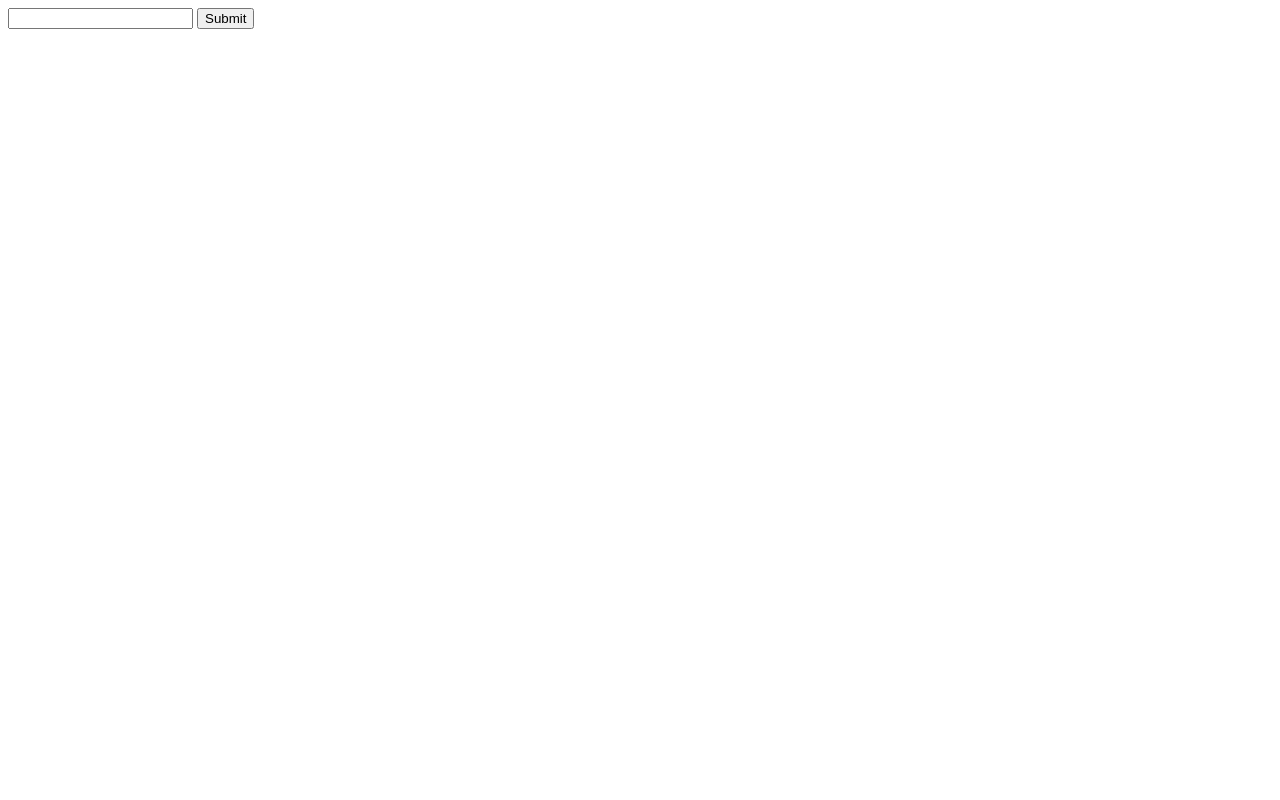
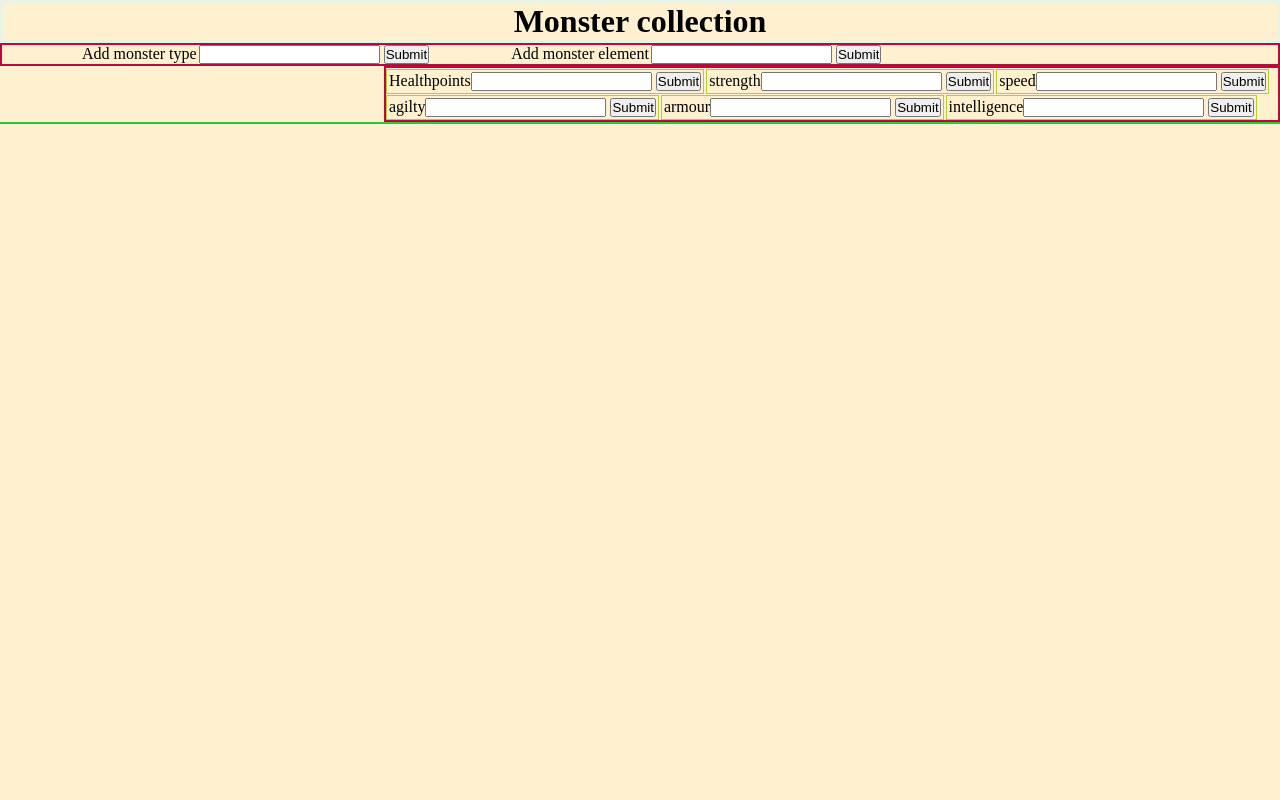
Before and after one commit to Tibereon/collector-program, a PHP site: page / in a window 1280 px wide. Before the commit the page is almost empty. Run offline with PHP 8.4, Linux system fonts and the light colour scheme.

Commit message:
Merging relevant code into story 1 branch

```diff
--- /dev/null
+++ b/IndexTestFunctions.php
@@ -0,0 +1,6 @@
+<?php
+require_once 'index.php';
+
+foreach ($monsterArray as $item) {
+    gettype($item['type']);
+}
--- /dev/null
+++ b/index.css
@@ -0,0 +1,92 @@
+* {
+    box-sizing: border-box;
+    margin: 0;
+    padding: 0;
+}
+
+html {
+    scroll-behavior: smooth;
+}
+
+body {
+    background-color: #FFF1D0;
+}
+
+.Hero-container {
+    width: 100%;
+    border: 3px solid #EAF2E3;
+    text-align: center;
+}
+
+.top-forms {
+    width: 100%;
+    border: 2px solid #B70B39;
+    text-align: center;
+    float: left;
+}
+
+.basic-form {
+    float: left;
+    margin: 0 2px 0 0;
+}
+
+.form-text {
+    float: left;
+    margin: 0 2px 0 0;
+    padding: 0 0 0 80px;
+}
+
+.stat-form-box {
+    width: 70%;
+    border: 2px solid #B70B39;
+    float: right;
+    overflow: auto;
+}
+
+.wrapper {
+    float: left;
+    border: 1px solid #B1CB39;
+    padding: 2px 2px 2px 2px;
+    margin: 1px 2px 0 0;
+}
+
+.stat-form {
+    float: right;
+}
+
+.stat-form-text {
+    float: left;
+}
+
+.monsters {
+    width: 100%;
+    border: 1px solid #21CB39;
+    overflow: auto;
+}
+
+.card-container {
+    margin: 10px 32px 1px 1px;
+    float: left;
+    display: inline-block;
+    border: 1px solid #21CB39;
+}
+
+.card-text {
+    margin: 1px 1px 1px 1px;
+    font-size: 10px;
+}
+
+.card-title {
+    padding: 20px 1px 1px 1px;
+    font-size: 11px;
+}
+
+.card {
+    background-color: #12EAEA;
+    outline: 14px double white;
+    outline-offset: -20px;
+    width: 155px;
+    height: 170px;
+    text-align: center;
+    float: left;
+}
--- a/index.php
+++ b/index.php
@@ -1,4 +1,5 @@
 <?php
+$monsterArray = [];
 
 if (isset($_GET['id'])) {
     $db = new PDO(
@@ -26,18 +27,98 @@
 
     $sql->execute();
 
-    $results = $sql->fetchAll();
+    $monsterArray = $sql->fetchAll();
+}
 
-    var_dump($results);
+function displayMonster($Monsterstats) {
+    echo $Monsterstats [0]['type'];
 }
 
 ?>
 
-<html>
-<body>
-<form action="index.php" method="get">
-    <input type="text" name="id">
-    <input type="submit">
-</form>
-</body>
+<html lang="en">
+    <head>
+        <title>Monster collection</title>
+        <link rel ="stylesheet" type="text/css" href="index.css">
+        <meta name="viewport contents" content="device-width, initial-scale=1.0">
+    </head>
+    <body>
+        <header>
+            <div class="Hero-container">
+                <h1 class="Hero">Monster collection</h1>
+            </div>
+        </header>
+        <div class="top-forms">
+            <p class="form-text"> Add monster type </p><form class="basic-form" action="index.php" method="get">
+                <input type="text" name="id">
+                <input type="submit">
+            </form>
+            <p class="form-text"> Add monster element </p><form class="basic-form" action="index.php" method="get">
+                <input type="text" name="id">
+                <input type="submit">
+            </form>
+        </div>
+        <div class="stat-form-box">
+            <div class="wrapper">
+                <form class="stat-form-form" action="index.php" method="get">
+                    <input type="text" name="id">
+                    <input type="submit">
+                    <p class="stat-form-text">Healthpoints</p>
+                </form>
+            </div>
+            <div class="wrapper">
+                <form class="stat-form-form" action="index.php" method="get">
+                    <input type="text" name="id">
+                    <input type="submit">
+                    <p class="stat-form-text">strength</p>
+                </form>
+            </div>
+            <div class="wrapper">
+                <form class="stat-form-form" action="index.php" method="get">
+                    <input type="text" name="id">
+                    <input type="submit">
+                    <p class="stat-form-text">speed</p>
+                </form>
+            </div>
+            <div class="wrapper">
+                <form class="stat-form-form" action="index.php" method="get">
+                    <input type="text" name="id">
+                    <input type="submit">
+                    <p class="stat-form-text">agilty</p>
+                </form>
+            </div>
+            <div class="wrapper">
+                <form class="stat-form-form" action="index.php" method="get">
+                    <input type="text" name="id">
+                    <input type="submit">
+                    <p class="stat-form-text">armour</p>
+                </form>
+            </div>
+            <div class="wrapper">
+                <form class="stat-form-form" action="index.php" method="get">
+                    <input type="text" name="id">
+                    <input type="submit">
+                    <p class="stat-form-text">intelligence</p>
+                </form>
+            </div>
+        </div>
+    <section class="monsters">
+        <?php
+        foreach($monsterArray as $item) {
+        echo '<div class="card-container">';
+            echo '<div class="card">';
+                echo '<div class="card-title">' . $item['type'] . '</div>';
+                echo '<div class="card-text">Element = '  . $item['element'] . '</div>';
+                echo '<div class="card-text">Healthpoints = '  . $item['healthpoints'] . '</div>';
+                echo '<div class="card-text">Strength = '  . $item['strength'] . '</div>';
+                echo '<div class="card-text">Speed = ' . $item['speed'] . '</div>';
+                echo '<div class="card-text">Agilty = ' . $item['agility'] . '</div>';
+                echo '<div class="card-text">Armour = ' . $item['armour'] . '</div>';
+                echo '<div class="card-text">Intelligence = '  . $item['intelligence'] . '</div>';
+                echo '</div>';
+            echo '</div>';
+        }
+        ?>
+    </section>
+    </body>
 </html>
```
Also changed, not shown: IndexTest.php (added, +40 -0 lines).
